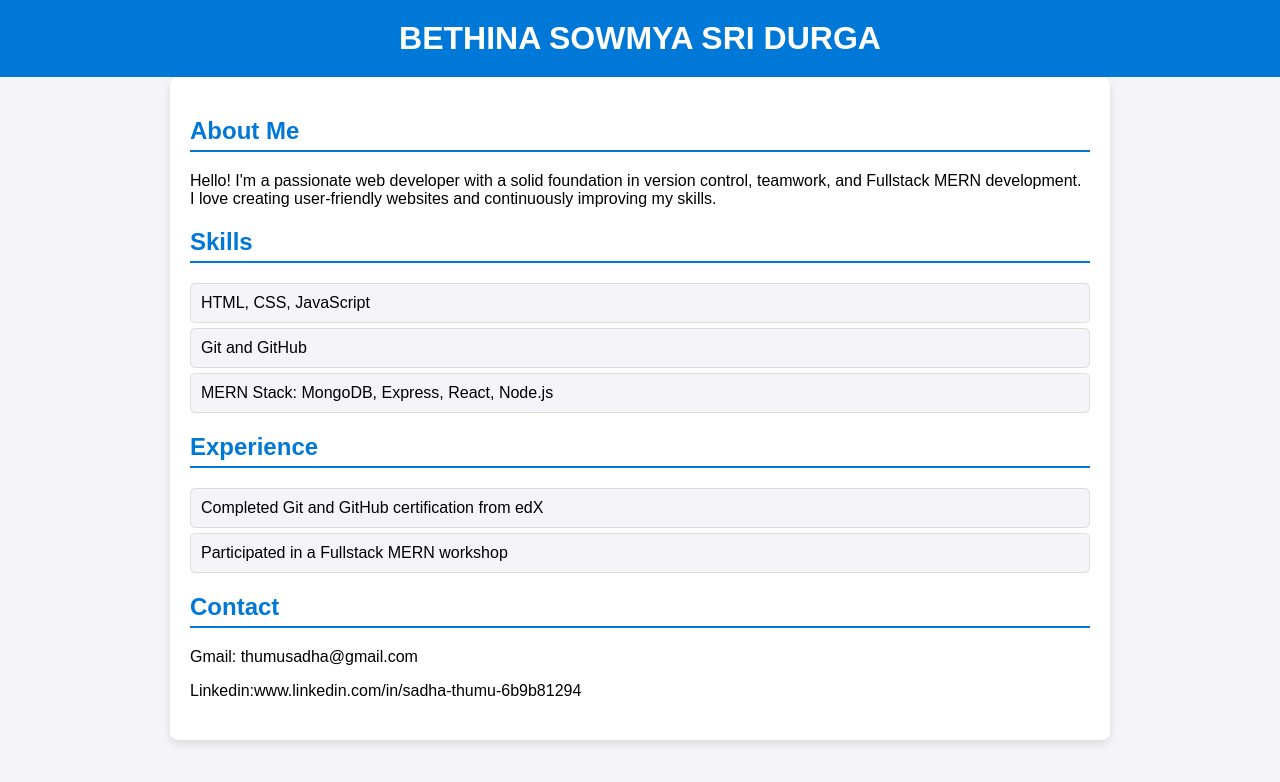
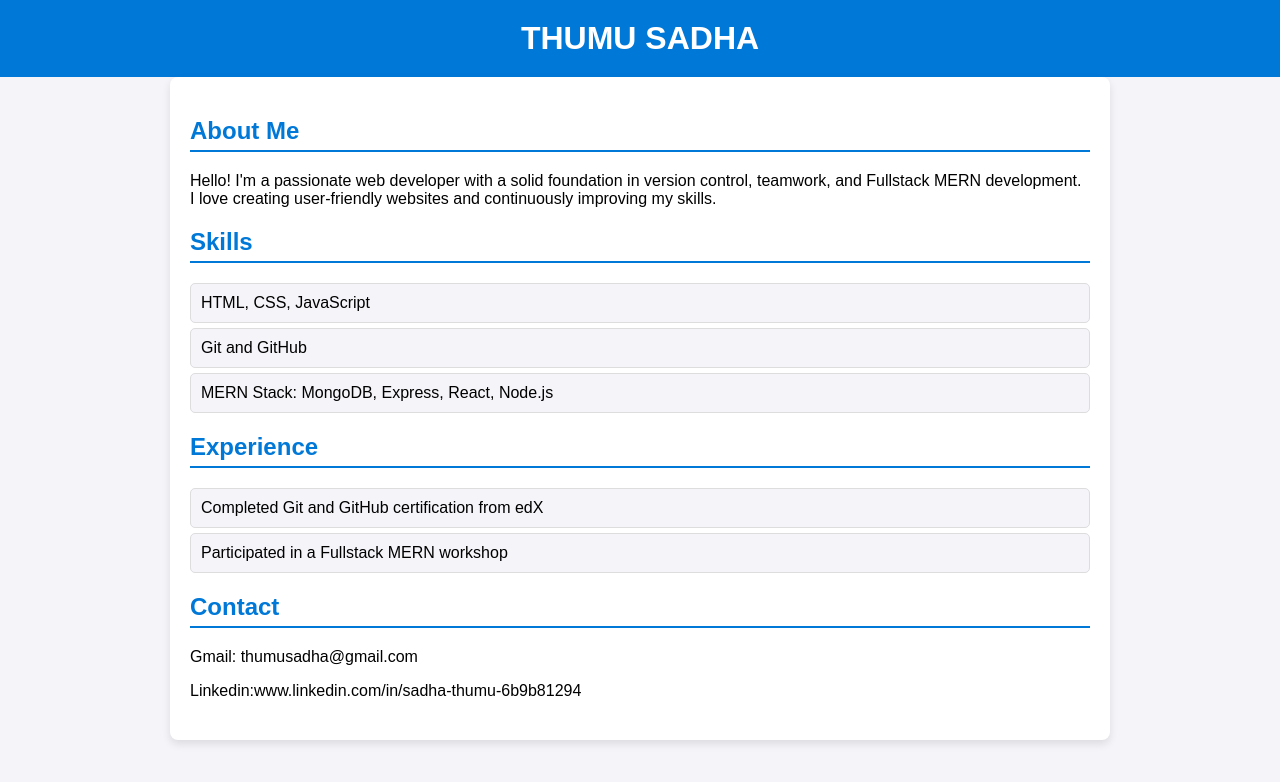
Before and after one commit to sadha26/personal-details, a plain HTML site: page index.html in a window 1280 px wide. Drawn offline with Linux system fonts and the light colour scheme.

Commit message:
Update index.html

```diff
--- a/index.html
+++ b/index.html
@@ -57,7 +57,7 @@
 </head>
 <body>
   <header>
-    <h1>BETHINA SOWMYA SRI DURGA</h1>
+    <h1>THUMU SADHA</h1>
   </header>
   <div class="container">
     <section>
```
